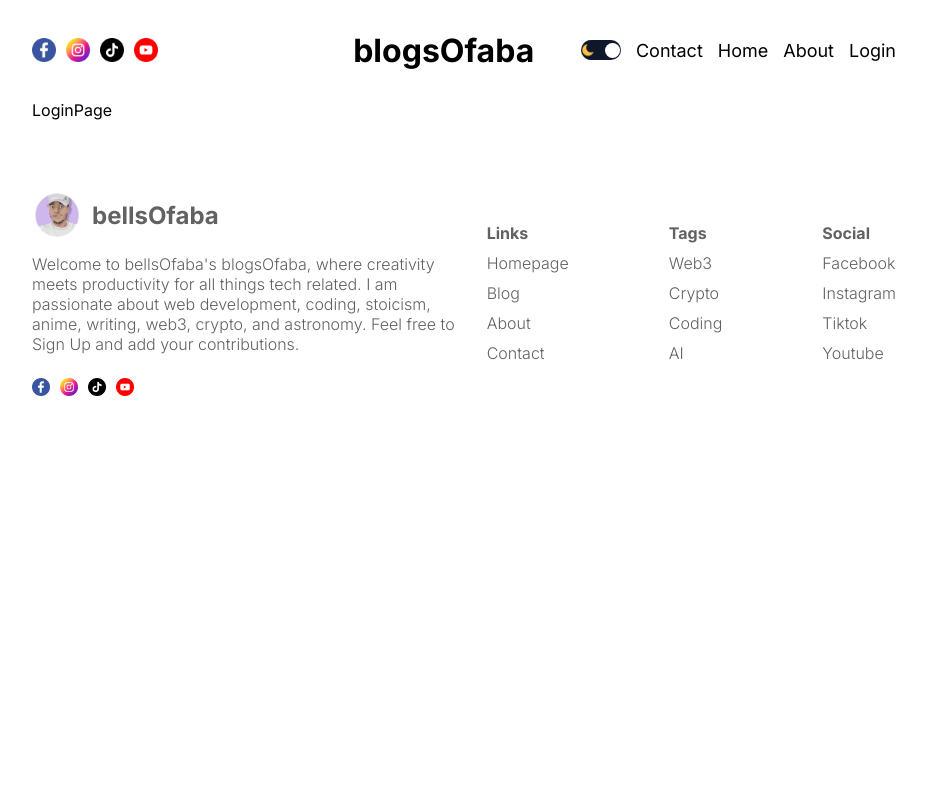
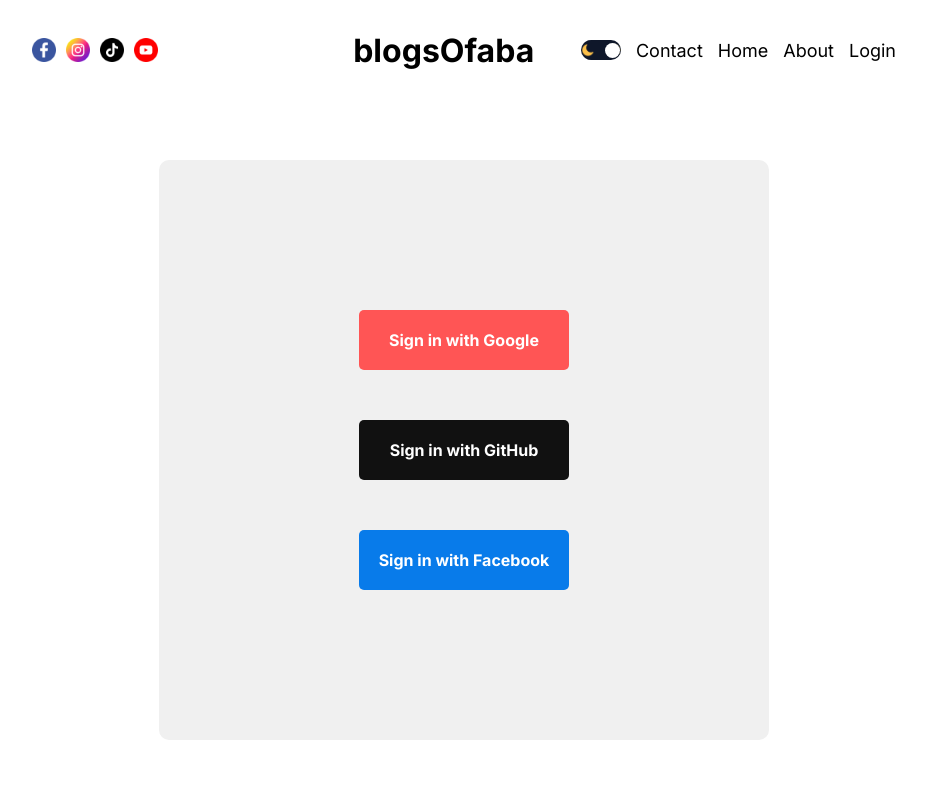
Before and after one commit to bellsofaba/blogsofaba, a Next.js app: page /login in a window 1280 px wide. Shown: the top 800 px of the page, without its empty margins (176-1102 px from the left). Built offline with nearby package versions, Linux system fonts and the light colour scheme.

Commit message:
Login Page Module CSS

```diff
--- a/src/app/login/login.module.css
+++ b/src/app/login/login.module.css
@@ -0,0 +1,39 @@
+.container {
+ display: flex;
+ align-items: center;
+ justify-content: center;
+ margin-top: 60px;
+}
+
+.wrapper {
+ background-color: var(--softBg);
+ padding: 150px 200px;
+ display: flex;
+ flex-direction: column;
+ gap: 50px;
+ border-radius: 10px;
+}
+
+.socialButton {
+ padding: 20px;
+ border-radius: 5px;
+ border: none;
+ color: white;
+ font-weight: bold;
+ cursor: pointer;
+ display: flex;
+ align-items: center;
+ justify-content: center;
+}
+
+.socialButton:first-child {
+ background-color: #ff5555;
+}
+
+.socialButton:nth-child(2) {
+ background-color: #111;
+}
+
+.socialButton:nth-child(3) {
+ background-color: #087bea;
+}
--- a/src/app/login/page.jsx
+++ b/src/app/login/page.jsx
@@ -1,8 +1,14 @@
-import React from 'react'
+import styles from "./login.module.css"
 
 const LoginPage = () => {
   return (
-    <div>LoginPage</div>
+    <div className={styles.container}>
+     <div className={styles.wrapper}>
+      <div className={styles.socialButton}>Sign in with Google</div>
+      <div className={styles.socialButton}>Sign in with GitHub</div>
+      <div className={styles.socialButton}>Sign in with Facebook</div>
+     </div>
+    </div>
   )
 }
 
```
